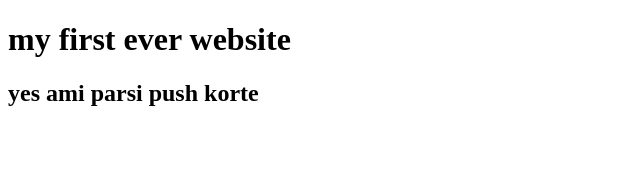
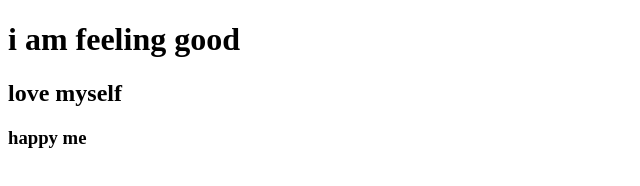
Before and after one commit to abida05/my-first-website, a plain HTML site: page index.html in a window 1280 px wide. Shown: the whole page, without its empty margins (0-640 px from the left). Drawn offline with Linux system fonts and the light colour scheme.

Commit message:
felling good

```diff
--- a/index.html
+++ b/index.html
@@ -6,7 +6,8 @@
     <title>Document</title>
 </head>
 <body>
-   <h1>my first ever website</h1>
-   <h2>yes ami parsi push korte</h2>
+   <h1>i am feeling good</h1>
+   <h2>love myself</h2>
+   <h3>happy me</h3>
 </body>
 </html>
```
